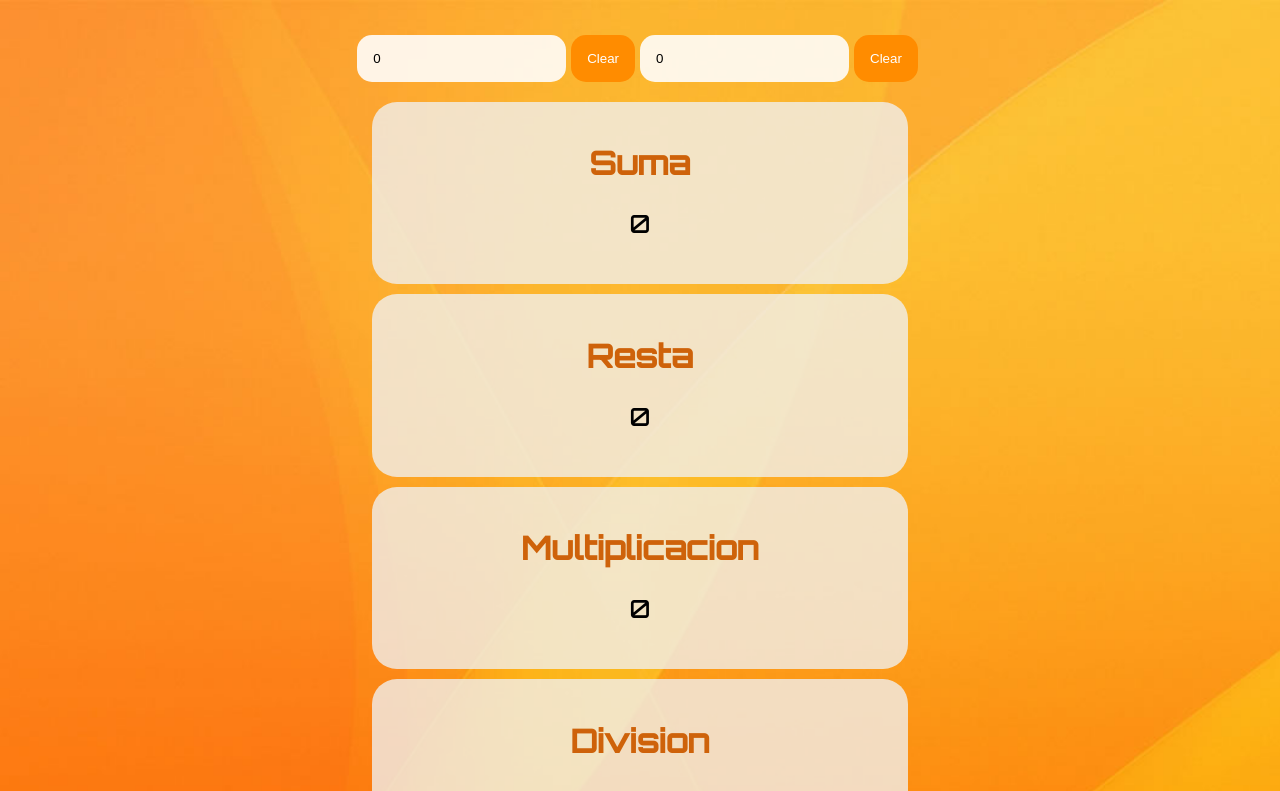
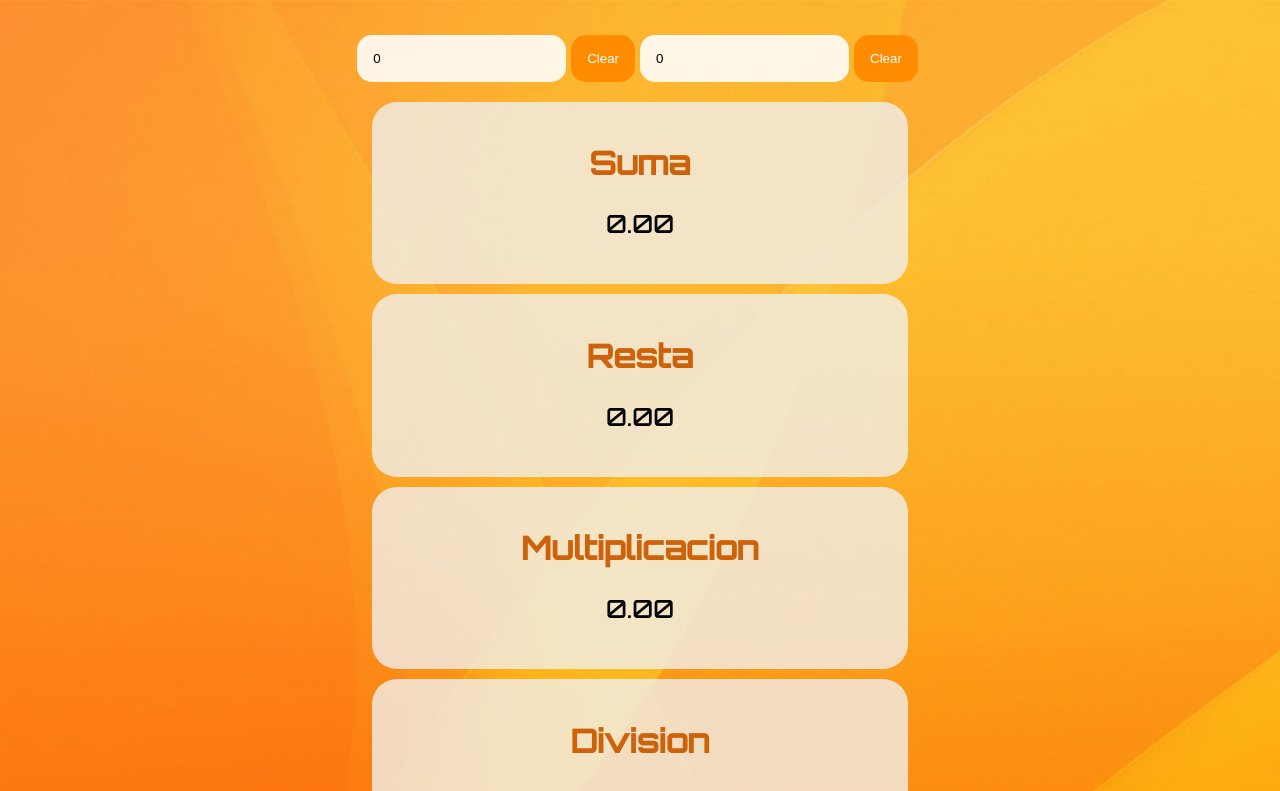
Before and after one commit to nicolascafure/calculadora-avanzada, a React (Create React App) app: page / in a window 1280 px wide. Shown: the top 791 px of the page. Built offline with nearby package versions, Linux system fonts and the light colour scheme.

Commit message:
redondeando 2 decimales

```diff
--- a/src/components/Operation.js
+++ b/src/components/Operation.js
@@ -5,13 +5,13 @@ const Operation = ({numeroA,numeroB, operation}) => {
      Number(a)
      Number(b)
         const operations = {
-          suma: (a, b) => a + b,
-          resta: (a, b) => a - b,
-          multiplicacion: (a, b) => a * b,
-          division: (a, b) => a / b,
-          raiz: (a,b) => ` ${Math.sqrt(a)}   ${Math.sqrt(b)}  ` ,
-          potencia: (a,b) => Math.pow(a, b),
-          hipotenusa: (a,b) =>  Math.hypot(a,b)
+          suma: (a, b) => (a + b).toFixed(2),
+          resta: (a, b) => (a - b).toFixed(2),
+          multiplicacion: (a, b) => (a * b).toFixed(2),
+          division: (a, b) =>isNaN( a / b) ? 0: (a/b).toFixed(2),
+          raiz: (a,b) => `Raiz de ${a} = ${Math.sqrt(a).toFixed(2)}   |   Raiz de ${b} = ${Math.sqrt(b).toFixed(2)}  ` ,
+          potencia: (a,b) => Math.pow(a, b).toFixed(2),
+          hipotenusa: (a,b) =>  (Math.hypot(a,b)).toFixed(2)
         };
         return operations[ope]?.(a, b)
     }
```
